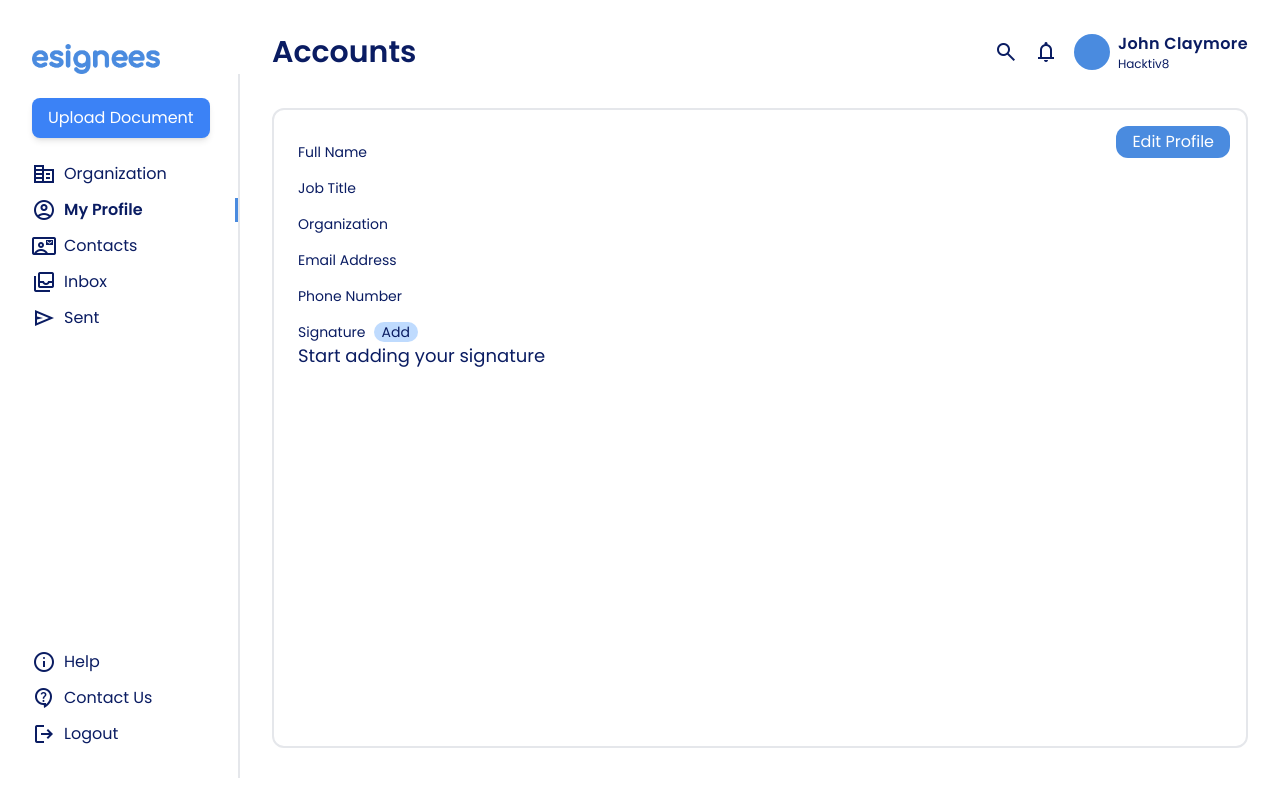
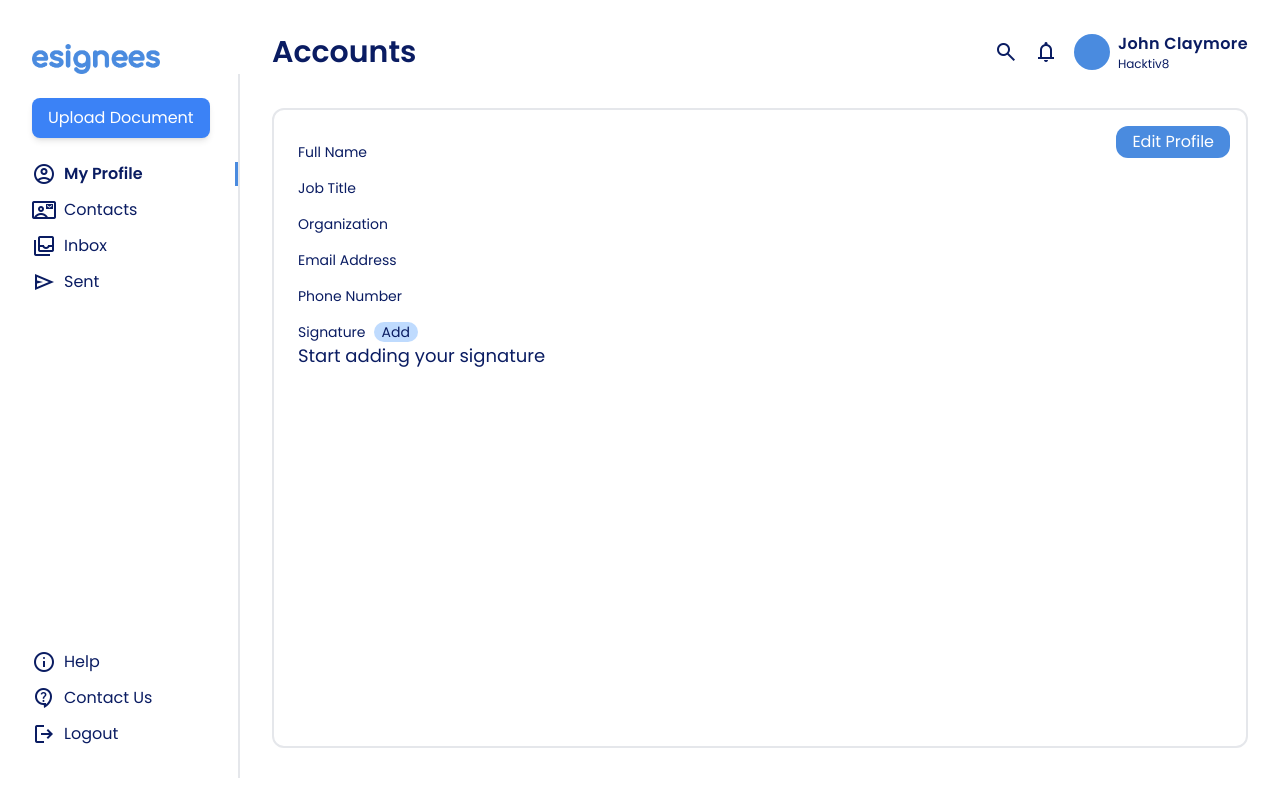
Before and after one commit to qonit-filza/esignees, a React (Vite) app: page /accounts in a window 1280 px wide. Shown: the top 786 px of the page. Built offline with nearby package versions, Linux system fonts and the light colour scheme; no server answers.

Commit message:
only view organization if admin

```diff
--- a/src/components/ModalEditSignature.jsx
+++ b/src/components/ModalEditSignature.jsx
@@ -1,7 +1,5 @@
 import { useEffect, useState } from 'react';
-import { useSelector } from 'react-redux';
 import axios from 'axios';
-import { useNavigate } from 'react-router-dom';
 import React, { useRef } from 'react';
 import SignatureCanvas from 'react-signature-canvas';
 const baseUrl = 'http://localhost:3000';
--- a/src/components/Sidebar.jsx
+++ b/src/components/Sidebar.jsx
@@ -1,10 +1,12 @@
-import { useState } from 'react';
+import { useEffect, useState } from 'react';
+import { useSelector } from 'react-redux';
 import { NavLink, Link, useNavigate } from 'react-router-dom';
 import logo from '../assets/img/logo-3.png';
 
 export default function Sidebar() {
   const activeClass = 'border-r-[3px] border-r-theme-3 font-semibold w-full';
   const navigate = useNavigate();
+  const { user } = useSelector((state) => state.users);
 
   const handleLogout = () => {
     localStorage.clear();
@@ -31,6 +33,7 @@ export default function Sidebar() {
             </div>
 
             <ul className="flex flex-col gap-3">
+              {user.role === 'admin' && (
                 <NavLink
                   to="/organization"
                   className={({ isActive }) =>
@@ -46,6 +49,8 @@ export default function Sidebar() {
                     Organization
                   </li>
                 </NavLink>
+              )}
+
               <NavLink
                 to="/accounts"
                 className={({ isActive }) =>
```
Lines whose indentation alone changed are shown as unchanged.
